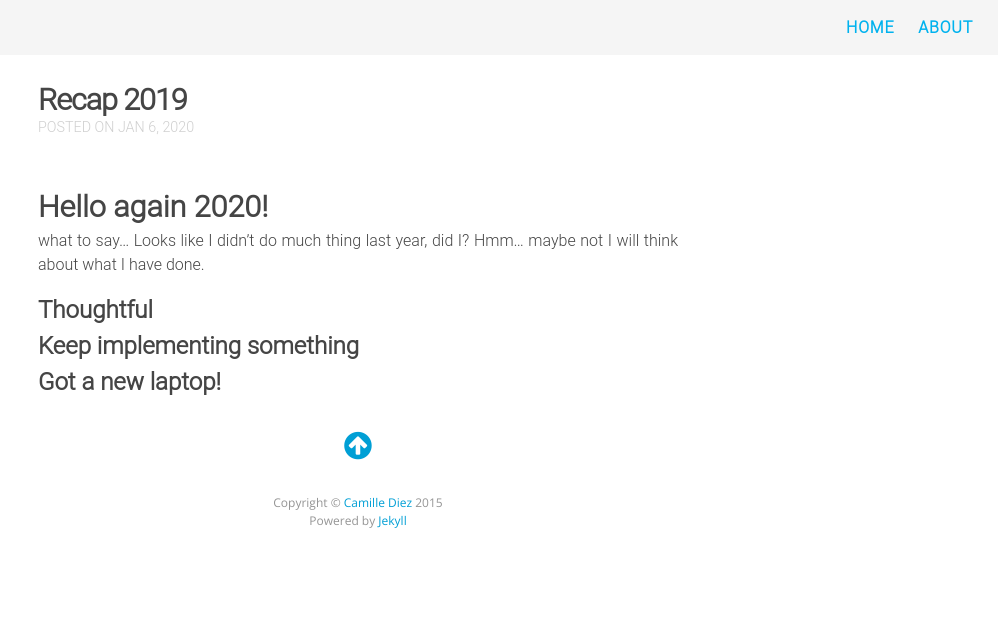
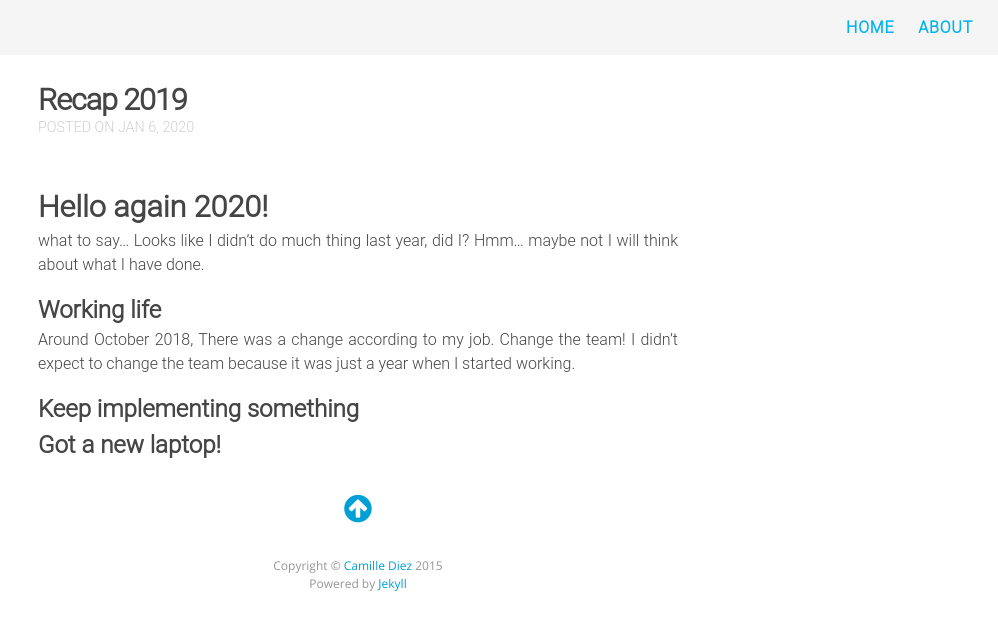
Before and after one commit to oat9002/oat9002.github.io, a Jekyll site: the page built from _posts/2020-01-06-what-I-have-done-in-2019.md, in a window 1280 px wide. Shown: the top 630 px of the page, without its empty margins (282-1280 px from the left). Built offline with Jekyll 4.4.1, drawn with Linux system fonts in a browser that asks for light colours; nearby versions of some CDN libraries.

Commit message:
Change topic

```diff
--- a/_posts/2020-01-06-what-I-have-done-in-2019.md
+++ b/_posts/2020-01-06-what-I-have-done-in-2019.md
@@ -7,7 +7,9 @@ title: Recap 2019
 
 what to say... Looks like I didn't do much thing last year, did I? Hmm... maybe not I will think about what I have done.
 
-## Thoughtful
+## Working life
+
+Around October 2018, There was a change according to my job. Change the team! I didn't expect to change the team because it was just a year when I started working.
 
 ## Keep implementing something
 
```
